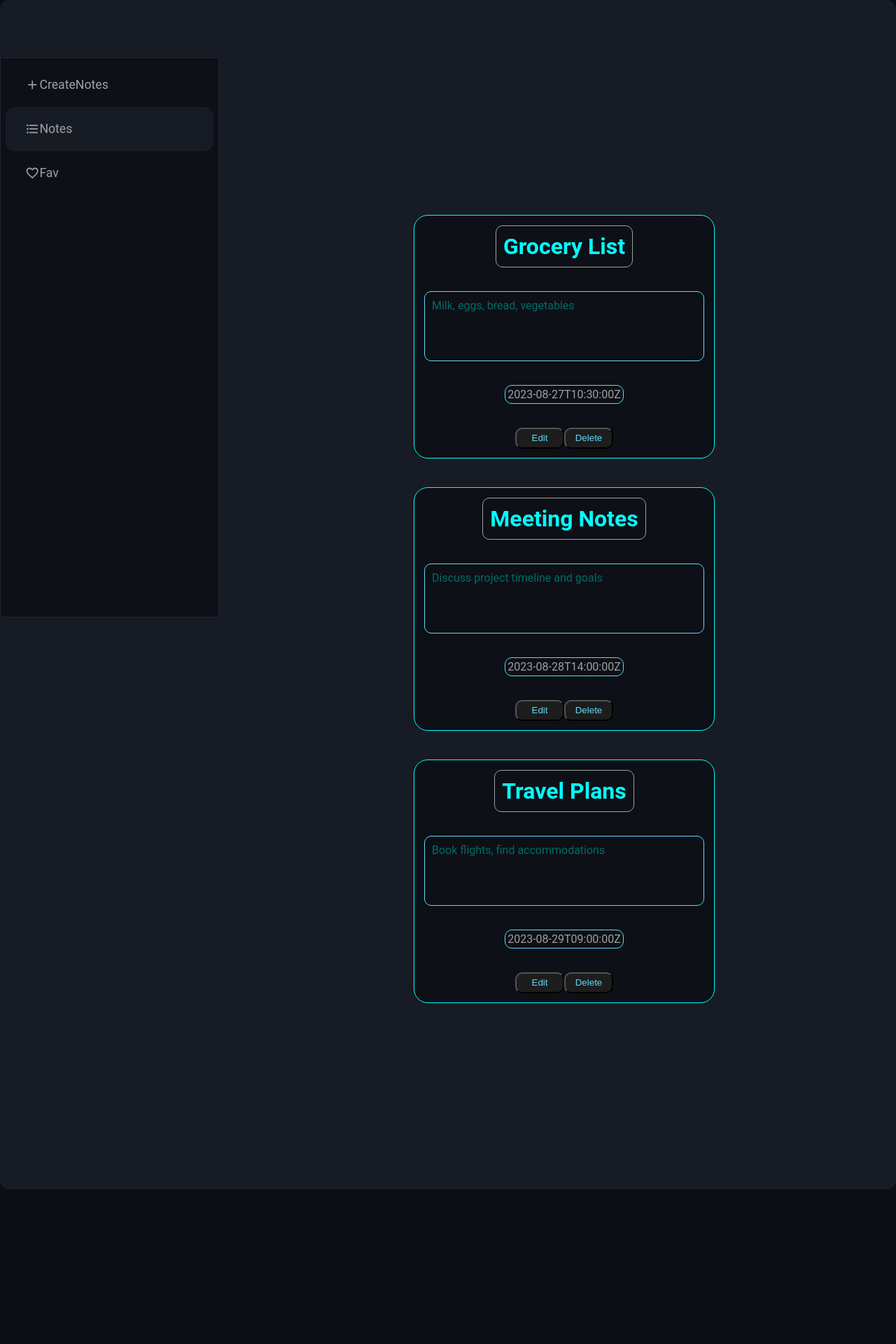
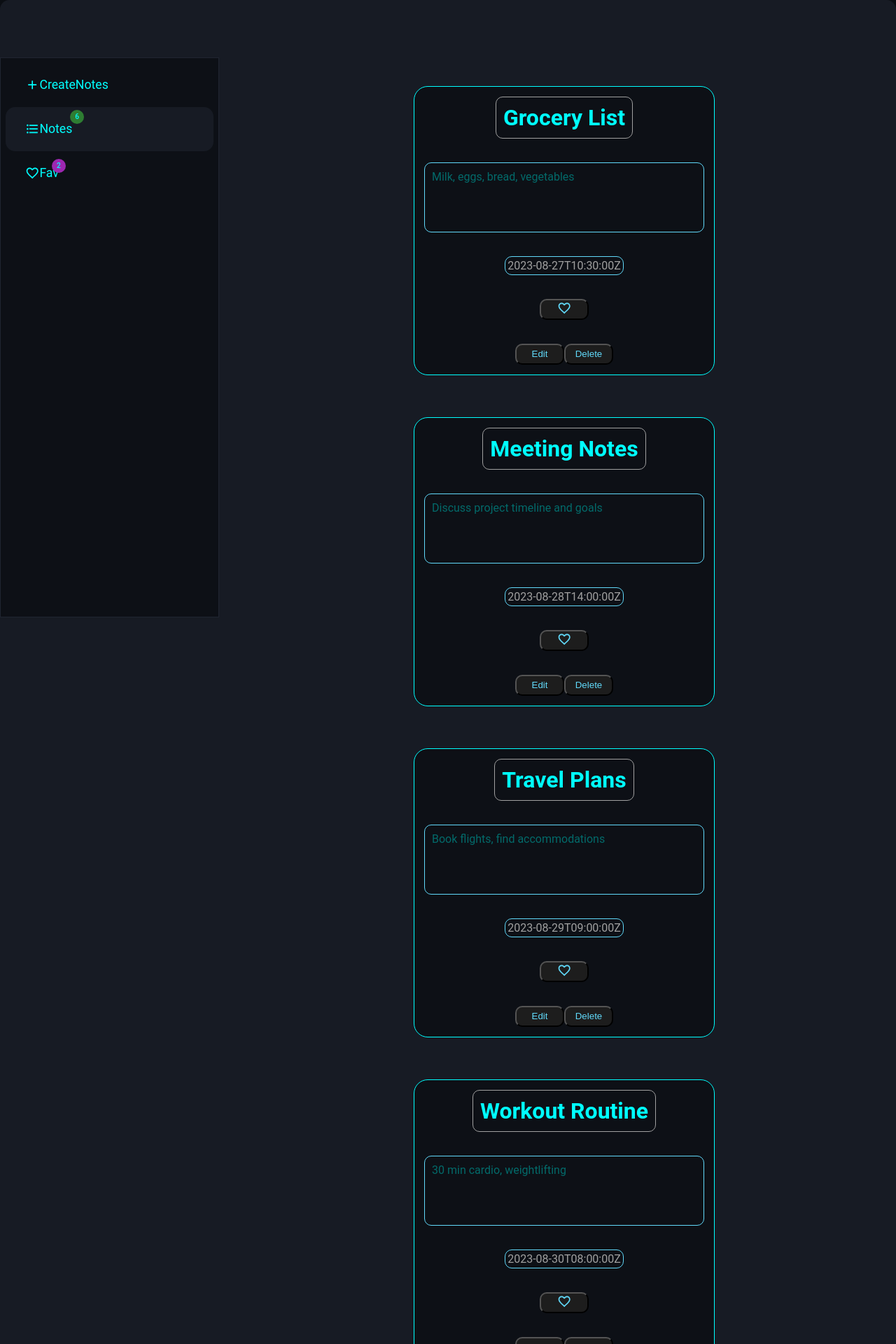
Before and after one commit to Ananththandavarayamurthi/bipolartask, a React (Create React App) app: page /noteslist in a window 1280 px wide. Shown: the top 1920 px of the page at 70% size. Before the commit the page ends 1699 px from the top, so only its background shows below. Built offline with nearby package versions, Linux system fonts and the light colour scheme.

Commit message:
fav Notes

```diff
--- a/src/components/Fav.js
+++ b/src/components/Fav.js
@@ -1,8 +1,25 @@
 import React from 'react'
+import { useSelector } from 'react-redux';
+import {Link} from "react-router-dom";
+import "./component.css"
+function Fav() {
+  const notes = useSelector(state => state.notes);
+  return (
 
-function Fav() {
-  return (
-    <div className='home' >Fav</div>
+      <div className='home1'>{notes&&notes.filter((e)=>{if(e.fav==="true"){
+        return e
+      }}).map((note) => (
+        <div className="container">
+        <h2 variant="h6">{note.title}</h2>
+        <p className='p1'>{note.description}</p>
+        <p className='p2'>{note.date}</p>
+        <div className="ii">
+          <Link to={`/updatenotes/${note.id}`}>
+            <button title='Details' className='detailbutton'>Edit</button>
+          </Link>
+           </div>
+      </div>
+    ))}</div>
   )
 }
 
--- a/src/components/Nav.js
+++ b/src/components/Nav.js
@@ -1,38 +1,50 @@
-import React from 'react'
-import { NavLink } from 'react-router-dom'
-import  {Badge } from '@mui/material'
-// import DeleteOutlineIcon from '@mui/icons-material/DeleteOutline'
-import FormatListBulletedIcon from '@mui/icons-material/FormatListBulleted'
-import  AddIcon from '@mui/icons-material/Add'
-import FavoriteBorderIcon from '@mui/icons-material/FavoriteBorder'
-import "./component.css"
+import React from 'react';
+import { NavLink } from 'react-router-dom';
+import { Badge, Tooltip } from '@mui/material';
+import Zoom from '@mui/material/Zoom';
+import { useSelector } from 'react-redux';
+import FormatListBulletedIcon from '@mui/icons-material/FormatListBulleted';
+import AddIcon from '@mui/icons-material/Add';
+
+import FavoriteBorderIcon from '@mui/icons-material/FavoriteBorder';
+import './component.css';
+
 function Nav() {
+  const notes = useSelector(state => state.notes);
   return (
-    <div >
-    <nav className='nav-wrapper'>
-    <NavLink to="/create" className="link ">
-    <Badge  color='primary'>
-    <AddIcon  />
-	<span >CreateNotes</span>
-    </Badge>
+    <div>
+      <nav className="nav-wrapper">
+        <NavLink to="/create" className="link">
+          <Tooltip enterDelay={500} leaveDelay={100} arrow title="Create Note" TransitionComponent={Zoom} placement="right">
+            <Badge color="primary">
+              <AddIcon />
+              <span>CreateNotes</span>
+            </Badge>
+          </Tooltip>
+        </NavLink>
+        <NavLink to="/noteslist" className="link">
+          <Tooltip enterDelay={500} leaveDelay={100} arrow title="Notes" TransitionComponent={Zoom} placement="right">
+            <Badge color="primary" badgeContent={notes.length} color="success">
+              <FormatListBulletedIcon />
+              <span>Notes</span>
+            </Badge>
+          </Tooltip>
+        </NavLink>
+        <NavLink to="/fav" className="link">
+
+            <Badge color="primary" badgeContent={notes.filter((e)=>{
+              if(e.fav==="true"){
+              return e
+              }}).length} color="secondary">
+              <FavoriteBorderIcon />
+              <Tooltip enterDelay={500} leaveDelay={100} arrow title="Important notes" TransitionComponent={Zoom} placement="right"><span>Fav</span>
+              </Tooltip>
+            </Badge>
 
         </NavLink>
-    <NavLink to="/noteslist" className="link ">
-    <Badge  color='primary'>
-    <FormatListBulletedIcon  />
-	<span >Notes</span>
-				</Badge></NavLink>
-    <NavLink to="/fav" className="link ">
-    <Badge  color='primary'>
-    <FavoriteBorderIcon  />
-	<span >Fav</span>
-	</Badge>
-    </NavLink>
-
-
-    </nav>
+      </nav>
     </div>
-  )
+  );
 }
 
-export default Nav
+export default Nav;
--- a/src/components/NoteList.js
+++ b/src/components/NoteList.js
@@ -6,8 +6,8 @@ import "./component.css"
 function NoteList() {
     const notes = useSelector(state => state.notes);
   return (
-    <div className='home'>{notes.map((note,index) => (
-        <Note key={note.id} title={note.title} description={note.description} date={note.date} id={note.id}  />
+    <div className='home1'>{notes.map((note,index) => (
+        <Note key={note.id} title={note.title} description={note.description} date={note.date} id={note.id} fav={note.fav} />
       ))}</div>
   )
 }
--- a/src/components/Notes.js
+++ b/src/components/Notes.js
@@ -2,22 +2,34 @@ import React from 'react'
 import "./component.css"
 import {Link} from "react-router-dom"
 import {  useDispatch } from 'react-redux';
+import FavoriteIcon from '@mui/icons-material/Favorite';
 import { deleteNote } from '../store/noteSlice';
+import FavoriteBorderIcon from '@mui/icons-material/FavoriteBorder'
 
 
 
-function Notes({ title, description, date,id }) {
+function Notes({ title, description, date,id,fav }) {
   const dispatch = useDispatch();
   const handleDeleteNote = (id) => {
     dispatch(deleteNote(id));
   };
+
+  const addtoFav=()=>{
+
+  }
   return (
     < >
 
+
     <div className="container">
+
       <h2 variant="h6">{title}</h2>
       <p className='p1'>{description}</p>
       <p className='p2'>{date}</p>
+      <button  className="detailbutton" onClick={addtoFav(id)}>
+        <FavoriteBorderIcon  />
+	      <span ></span>
+	      </button>
       <div className="ii">
 				<Link to={`/updatenotes/${id}`}>
 					<button title='Details' className='detailbutton'>Edit</button>
--- a/src/components/component.css
+++ b/src/components/component.css
@@ -5,7 +5,6 @@
 }
 .nav-wrapper{
     position: fixed;
-
 	background-color: var(--black-color);
 	border: 1px solid var(--black4-color);
 	min-width: 23rem;
@@ -28,7 +27,8 @@
     padding: 0.5rem;
 }
 .nav-wrapper span{
-    color: #a0a0a0;
+
+    color: aqua;
     size:1.3rem;
 }
 .home{
@@ -43,6 +43,21 @@
     font-size: var(--basic-size);
     padding: 19.5rem 5rem;
     transition: color .2s ease;
+    padding-left:400px;
+}
+.home1{
+    align-items: center;
+    justify-content: center;
+    align-items: center;
+    background-color: var(--black3-color);
+    border: 1px solid transparent;
+    border-radius: 1rem;
+    color: var(--white-color);
+    display: flex;
+    flex-wrap: wrap;
+    gap:20px;
+    font-size: var(--basic-size);
+    padding: 6rem 5rem;
     padding-left:400px;
 }
 .link{
@@ -93,7 +108,8 @@
     list-style: none;
     padding: 1rem;
     position: relative;
-    width: 100%;
+    width: 70%;
+    max-width: 430px;
     grid-gap: 2.5rem;
     display: flex;
     gap: 2.5rem;
--- a/src/store/noteSlice.js
+++ b/src/store/noteSlice.js
@@ -8,20 +8,45 @@ const notesSlice = createSlice({
       "id": 1,
       "title": "Grocery List",
       "description": "Milk, eggs, bread, vegetables",
-      "date": "2023-08-27T10:30:00Z"
+      "date": "2023-08-27T10:30:00Z",
+      "fav":"false"
     },
     {
       "id": 2,
       "title": "Meeting Notes",
       "description": "Discuss project timeline and goals",
-      "date": "2023-08-28T14:00:00Z"
+      "date": "2023-08-28T14:00:00Z",
+      "fav":"true"
     },
     {
       "id": 3,
       "title": "Travel Plans",
       "description": "Book flights, find accommodations",
-      "date": "2023-08-29T09:00:00Z"
-    }
+      "date": "2023-08-29T09:00:00Z",
+      "fav":"false"
+    },
+      {
+        "id": 4,
+        "title": "Workout Routine",
+        "description": "30 min cardio, weightlifting",
+        "date": "2023-08-30T08:00:00Z",
+        "fav":"true"
+
+      },
+      {
+        "id": 5,
+        "title": "Recipe Ideas",
+        "description": "Pasta, salad, chicken stir-fry",
+        "date": "2023-08-31T15:30:00Z",
+        "fav":"false"
+      },
+      {
+        "id": 6,
+        "title": "Study Plan",
+        "description": "Math, Science, English",
+        "date": "2023-09-01T12:00:00Z",
+        "fav":"false"
+      }
 
   ],
   reducers: {
```
